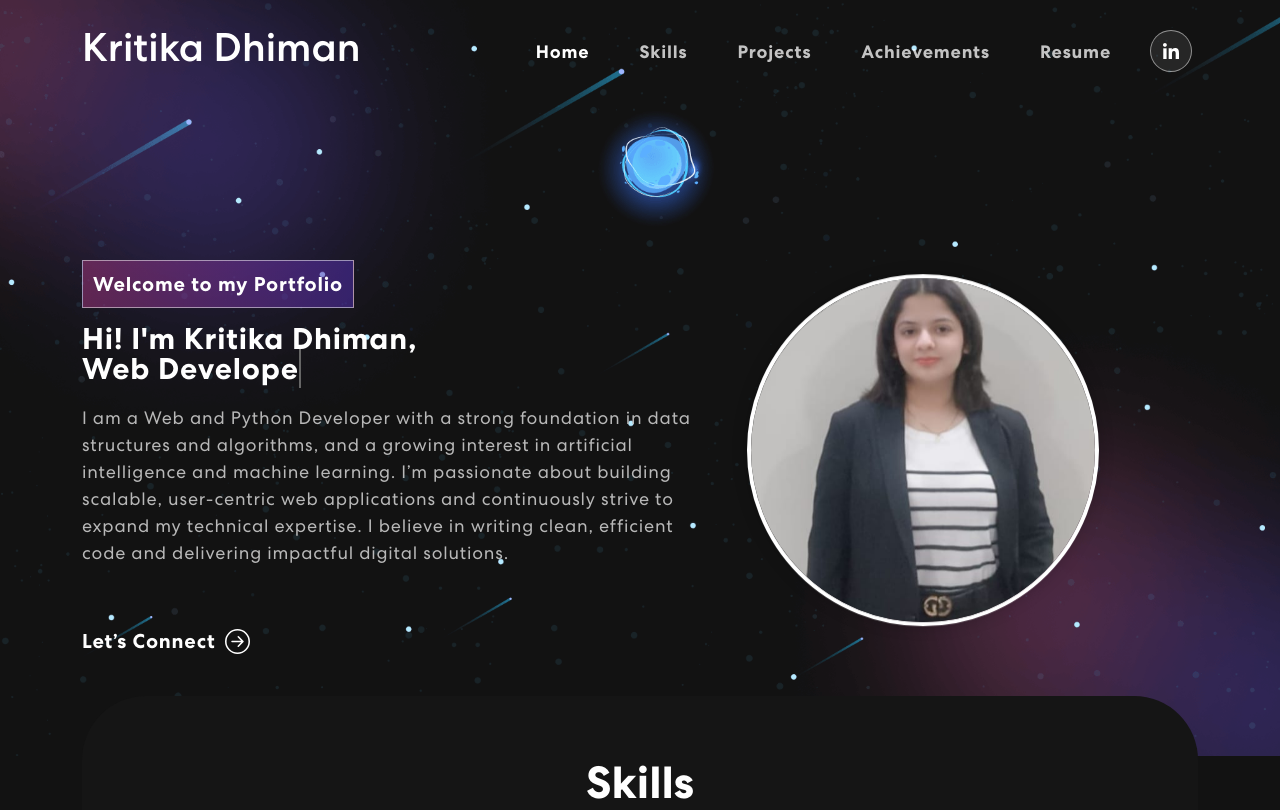
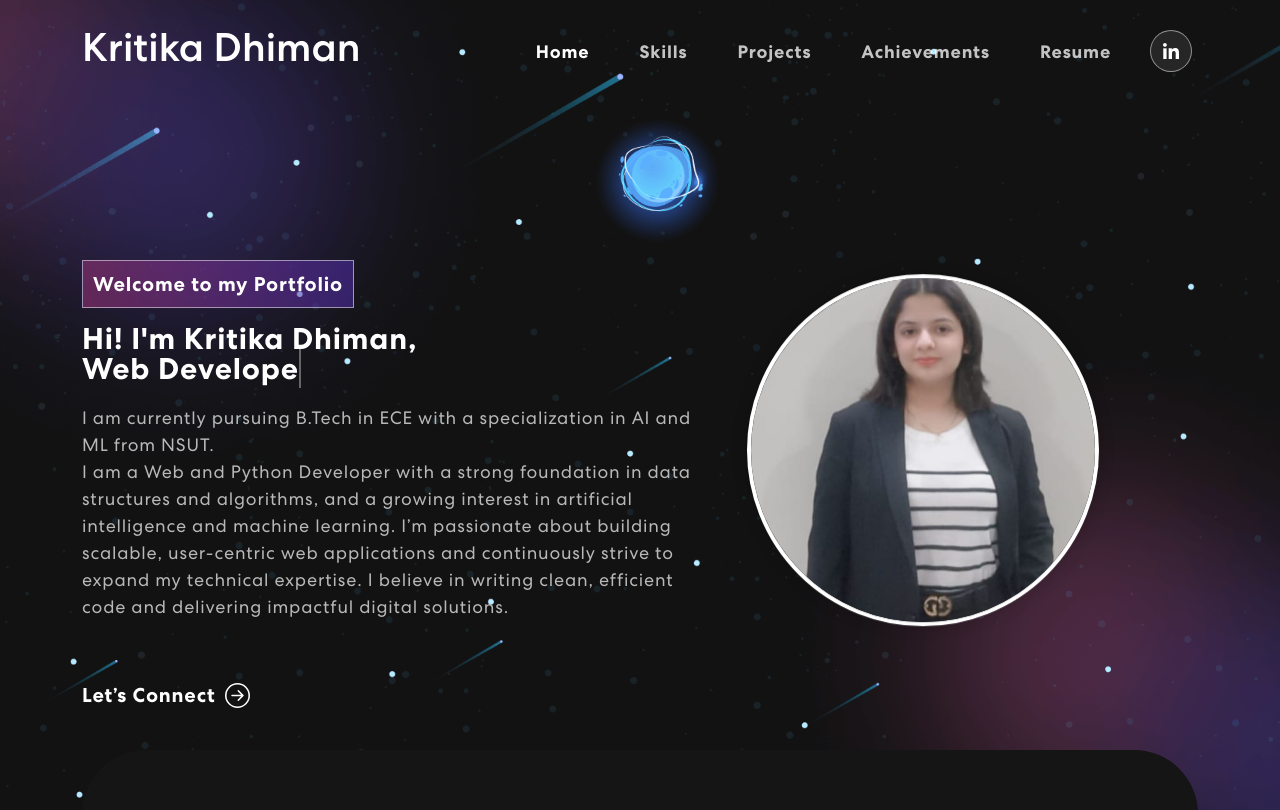
Before and after one commit to Kritika-Dhiman/personal-portfolio, a React (Create React App) app: page / in a window 1280 px wide. Shown: the top 810 px of the page. Built offline with nearby package versions, Linux system fonts and the light colour scheme.

Commit message:
updated banner

```diff
--- a/src/components/Banner.js
+++ b/src/components/Banner.js
@@ -57,7 +57,7 @@ export const Banner = () => {
               <div className={isVisible ? "animate__animated animate__fadeIn" : ""}>
                 <span className="tagline">Welcome to my Portfolio</span>
                 <h1>{`Hi! I'm Kritika Dhiman, `} <br/> <span className="txt-rotate" dataPeriod="1000" data-rotate='[ "Web Developer", "Python Developer", "AI/ML Developer" ]'><span className="wrap">{text}</span></span></h1>
-                  <p>I am a Web and Python Developer with a strong foundation in data structures and algorithms, and a growing interest in artificial intelligence and machine learning. I’m passionate about building scalable, user-centric web applications and continuously strive to expand my technical expertise. I believe in writing clean, efficient code and delivering impactful digital solutions.</p>
+                  <p>I am currently pursuing B.Tech in ECE with a specialization in AI and ML from NSUT. <br/> I am a Web and Python Developer with a strong foundation in data structures and algorithms, and a growing interest in artificial intelligence and machine learning. I’m passionate about building scalable, user-centric web applications and continuously strive to expand my technical expertise. I believe in writing clean, efficient code and delivering impactful digital solutions.</p>
                   <button onClick={() => console.log('connect')}>Let’s Connect <ArrowRightCircle size={25} /></button>
               </div>}
             </TrackVisibility>
```
